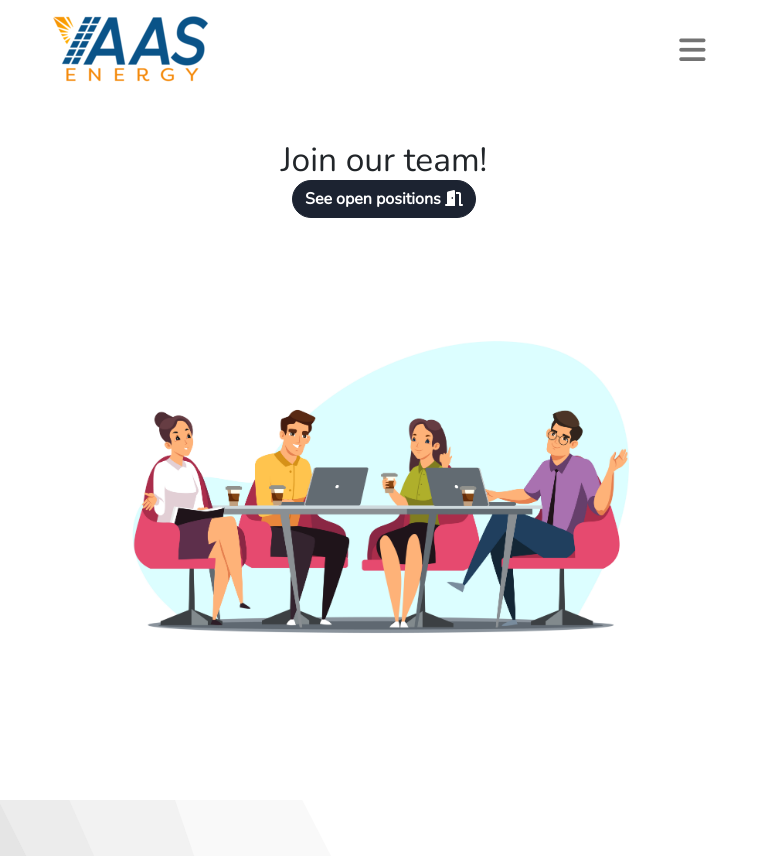
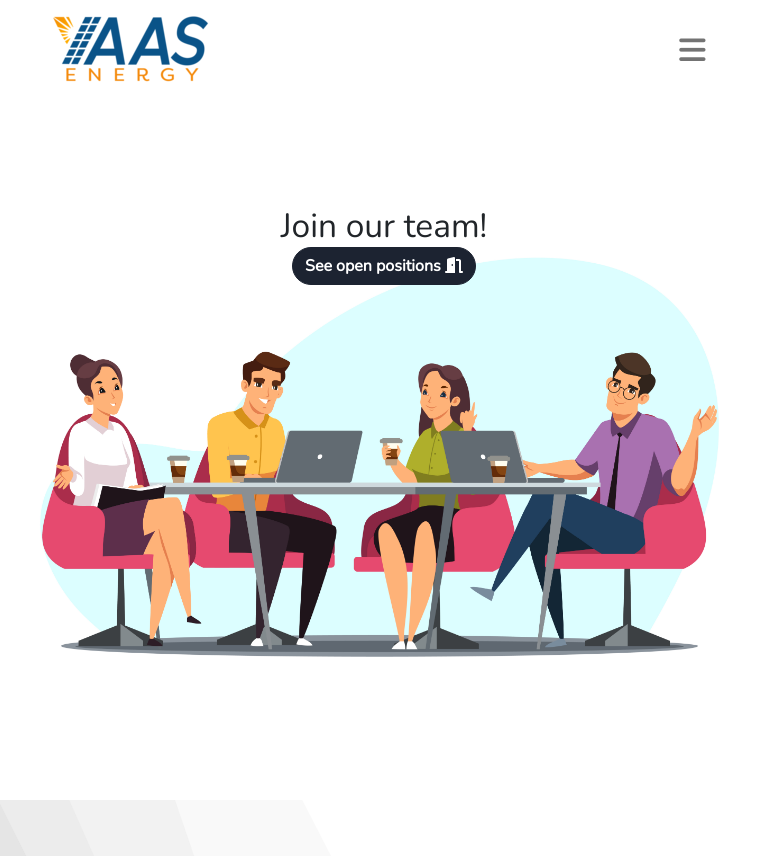
Before and after one commit to malikhuzafah/yaas-energy, a PHP site: page /career.html in a window 768 px wide. Shown: the top 856 px of the page. Run offline with PHP 8.4, Linux system fonts and the light colour scheme; some libraries are stand-ins or nearby versions.

Commit message:
adjusted banner

```diff
--- a/css/styles.css
+++ b/css/styles.css
@@ -1288,9 +1288,13 @@ a {
 
   .team-banner {
     padding: 100px 0;
+    display: flex;
+    justify-content: center;
+    align-items: center;
   }
 
   .team-banner-info {
+    margin-top: 100px;
     margin-bottom: -100px;
   }
 }
@@ -1379,6 +1383,17 @@ a {
   #testimonial-container {
     padding: 20px;
   }
+  .team-banner {
+    padding: 100px 0;
+    display: flex;
+    justify-content: center;
+    align-items: center;
+  }
+
+  .team-banner-info {
+    margin-top: 100px;
+    margin-bottom: -100px;
+  }
 }
 
 @media only screen and (min-width: 993px) and (max-width: 1199px) {
```
